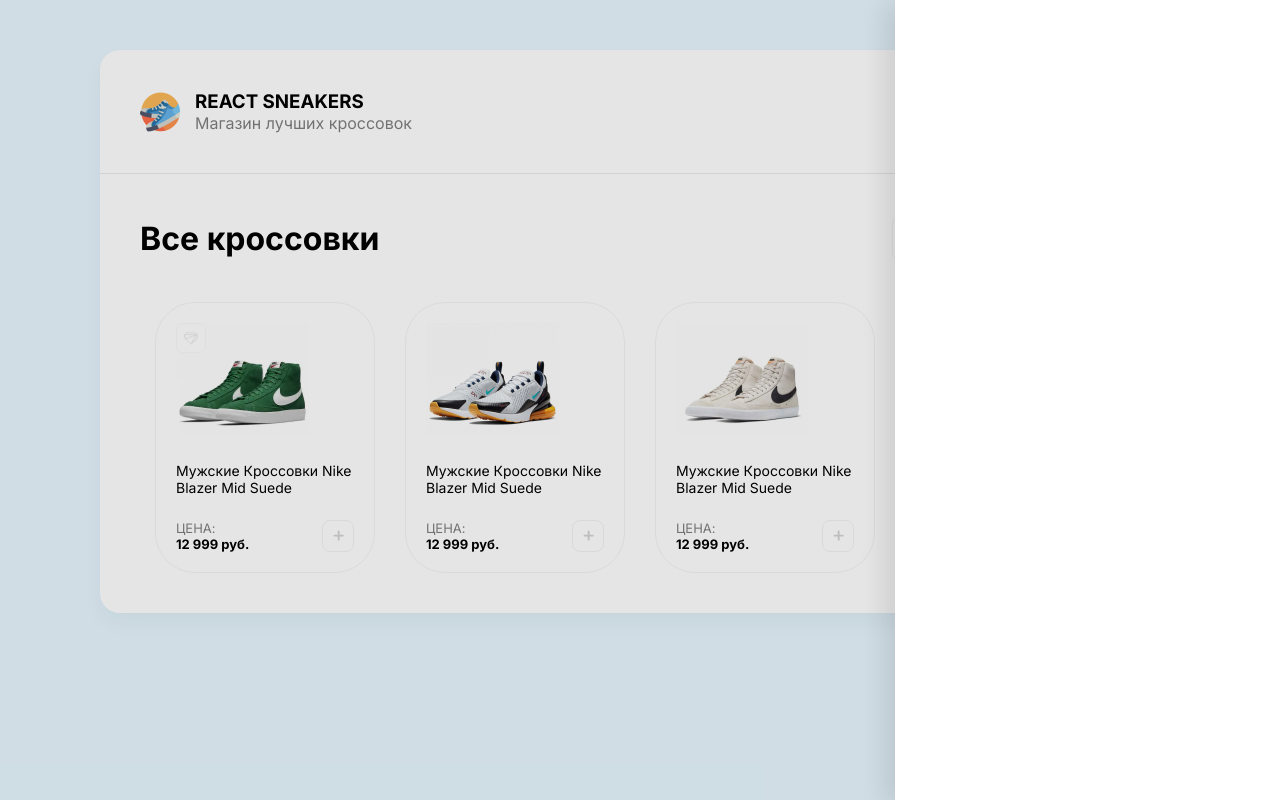
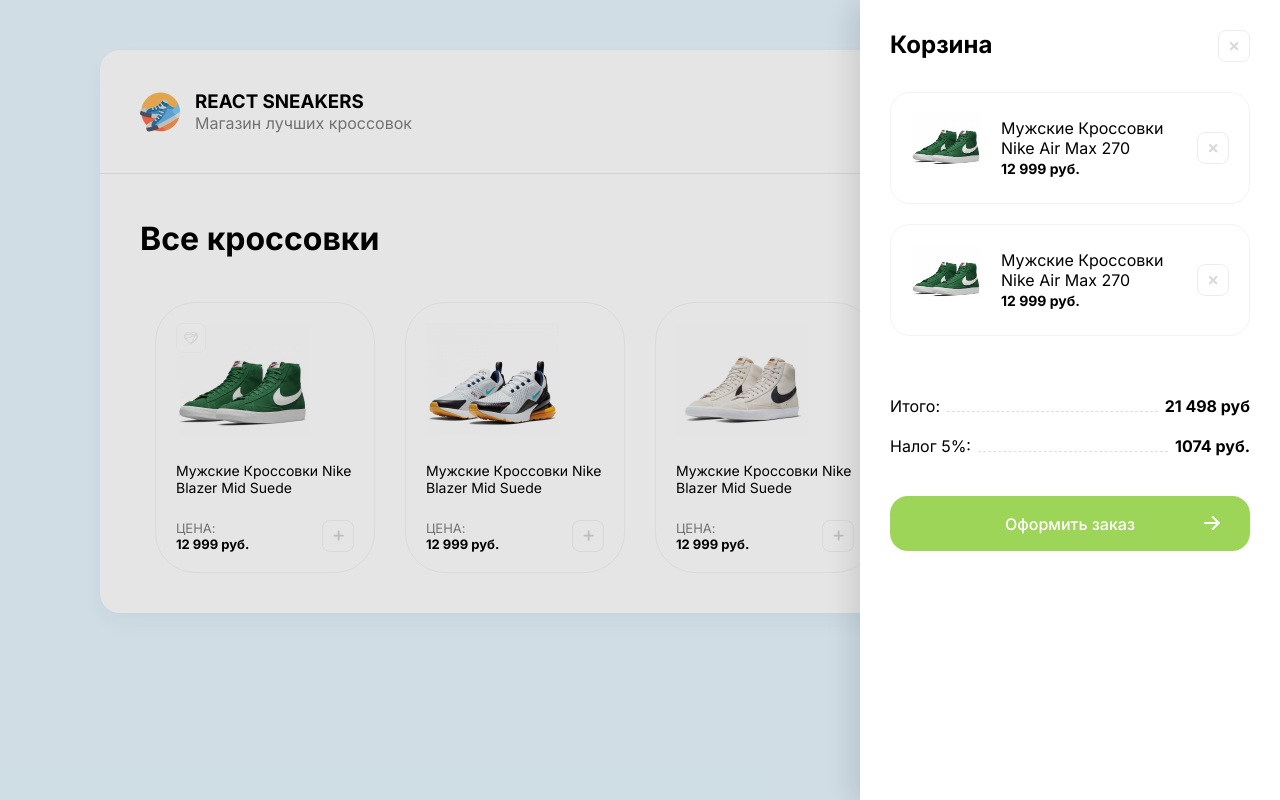
Before and after one commit to oleg-lego-lego/store_of_sneakers, a React (Create React App) app: page / in a window 1280 px wide. Built offline with nearby package versions, Linux system fonts and the light colour scheme.

Commit message:
finish css

```diff
--- a/src/App.tsx
+++ b/src/App.tsx
@@ -6,6 +6,50 @@
 
             <div className="overlay">
                 <div className="drawer">
+
+                    <h2>Корзина  <img className={"removeBtn"} src="/img/btn_remove.svg" alt="btn_remove"/></h2>
+
+                    <div className="items">
+                        <div className="cartItems">
+
+                            <div style={{backgroundImage: 'url(/img/sneakers/1.jpg)'}} className="cartItemImg"></div>
+
+                            {/*<img className={"cartItem"} src="/img/sneakers/1.jpg" alt="sneakers"/>*/}
+                            <div className={"cartText"}>
+                                <p>Мужские Кроссовки Nike Air Max 270</p>
+                                <b>12 999 руб.</b>
+                            </div>
+                            <img className={"removeBtn"} src="/img/btn_remove.svg" alt="btn_remove"/>
+                        </div>
+                        <div className="cartItems">
+
+                            <div style={{backgroundImage: 'url(/img/sneakers/1.jpg)'}} className="cartItemImg"></div>
+
+                            {/*<img className={"cartItem"} src="/img/sneakers/1.jpg" alt="sneakers"/>*/}
+                            <div className={"cartText"}>
+                                <p>Мужские Кроссовки Nike Air Max 270</p>
+                                <b>12 999 руб.</b>
+                            </div>
+                            <img className={"removeBtn"} src="/img/btn_remove.svg" alt="btn_remove"/>
+                        </div>
+                    </div>
+
+                    <div className={"cartTotalBlock"}>
+                        <ul>
+                            <li>
+                                <span>Итого:</span>
+                                <div></div>
+                                <b>21 498 руб</b>
+                            </li>
+                            <li>
+                                <span>Налог 5%:</span>
+                                <div></div>
+                                <b>1074 руб.</b>
+                            </li>
+                        </ul>
+                        <button className={"greenButton"}>Оформить заказ <img src="/img/arrow.svg" alt="arrow"/></button>
+                    </div>
+
 
                 </div>
             </div>
--- a/src/index.scss
+++ b/src/index.scss
@@ -76,6 +76,7 @@
 
 .content {
   padding: 40px;
+
   h1 {
     margin: 0;
   }
@@ -173,11 +174,151 @@
 }
 
 .drawer {
+  display: flex;
+  flex-direction: column;
   position: absolute;
-  width: 385px;
+  width: 420px;
   right: 0;
   height: 100%;
   background: #FFFFFF;
   box-shadow: -10px 4px 24px rgba(0, 0, 0, 0.1);
+  padding: 30px;
+
+  .items {
+    overflow: auto;
+    margin-bottom: 40px;
+  }
+
+
+  h2 {
+    display: flex;
+    justify-content: space-between;
+    margin: 0 0 30px;
+
+    .removeBtn {
+      opacity: 0.5;
+      transition: opacity 0.2s ease-in-out;
+      cursor: pointer;
+
+      &:hover {
+        opacity: 1;
+      }
+    }
+  }
+
+  .cartItem {
+    width: 70px;
+    height: 70px;
+    margin-right: 20px;
+  }
+
+  .cartText {
+    margin-right: 20px;
+    flex: 1;
+  }
+
+  .cartItems {
+    display: flex;
+    align-items: center;
+    border: 1px solid #f3f3f3;
+    border-radius: 20px;
+    overflow: hidden;
+    padding: 20px;
+    margin-bottom: 20px;
+
+    .cartItemImg {
+      height: 70px;
+      width: 70px;
+      background-size: contain;
+      background-position: 0 -3px;
+      background-repeat: no-repeat;
+      margin-right: 20px;
+    }
+
+    p {
+      font-size: 16px;
+      margin: 0;
+    }
+
+    b {
+      font-size: 14px;
+    }
+
+    .removeBtn {
+      opacity: 0.5;
+      transition: opacity 0.2s ease-in-out;
+      cursor: pointer;
+
+      &:hover {
+        opacity: 1;
+      }
+    }
+
+
+  }
+
 
 }
+
+.cartTotalBlock {
+  ul {
+    margin-bottom: 40px;
+  }
+
+  li {
+    display: flex;
+    align-items: flex-end;
+    margin-bottom: 20px;
+
+    div {
+      flex: 1;
+      height: 1px;
+      border-bottom: 1px dashed #dfdfdf;
+      position: relative;
+      top: -4px;
+      margin: 0 7px;
+    }
+  }
+
+  .greenButton {
+    position: relative;
+
+    &:hover {
+      img {
+        transform: translateX(5px);
+      }
+    }
+
+    img {
+      position: absolute;
+      right: 30px;
+      top: 20px;
+      transition: transform 0.15s ease-in-out;
+    }
+  }
+
+
+}
+
+.greenButton {
+  width: 100%;
+  height: 55px;
+  background: #9dd558;
+  border-radius: 18px;
+  border: 0;
+  color: #ffffff;
+  font-size: 16px;
+  font-weight: 500;
+  cursor: pointer;
+  transition: background 0.1s ease-in-out;
+
+  &:hover {
+    background: lighten(#9dd558, 10%);
+  }
+
+  &:active {
+    background: darken(#9dd558, 5%);
+  }
+
+
+}
```
Also changed, not shown: public/img/arrow.svg (added), public/img/btn_remove.svg (added).
